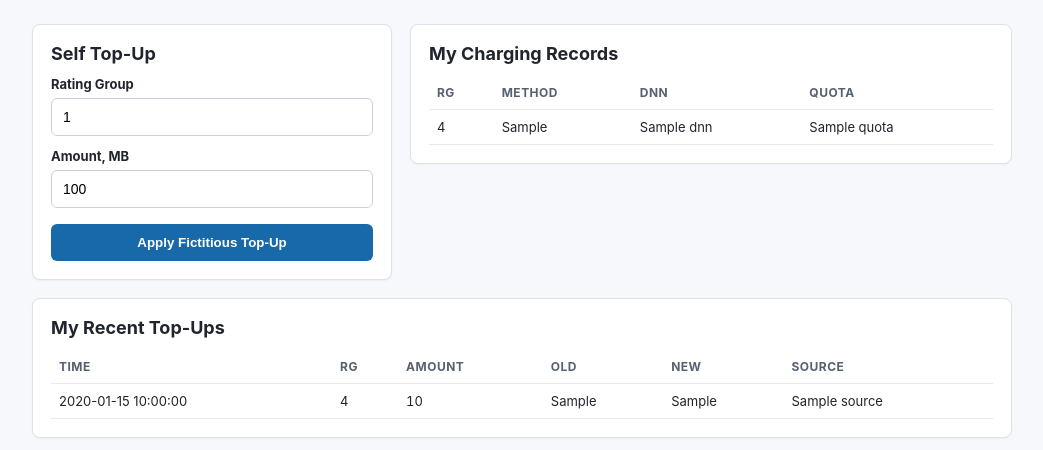
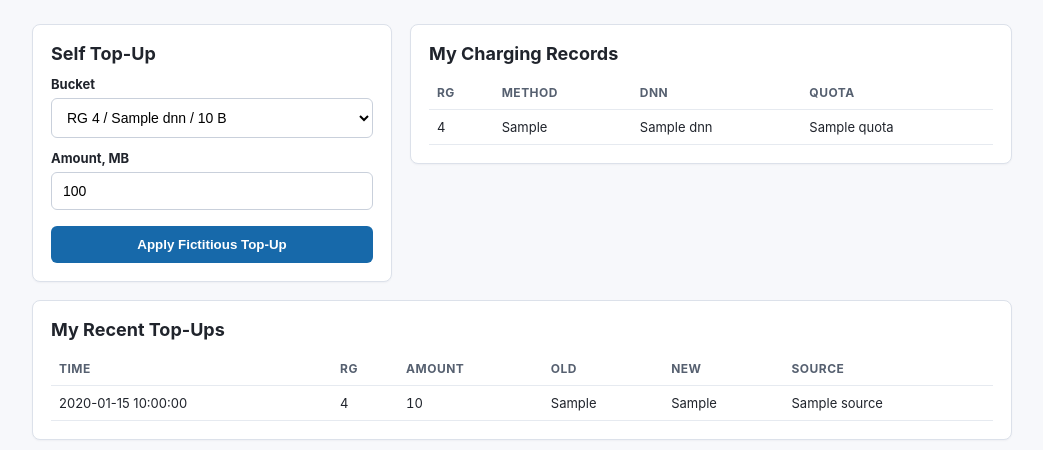
Before and after one commit to infinitydon/free5gc-charging-portal, a FastAPI app: template app/templates/user.html in a window 1280 px wide. Shown: the part 132-582 px from the top of the page, without its empty margins (118-1161 px from the left). Run offline with FastAPI, Linux system fonts and the light colour scheme; the template is opened without the code that fills it: most values are stand-ins (such as "Sample title", 1, 10 or a date in 2020).

Commit message:
Use charging buckets in portal forms

```diff
--- a/app/main.py
+++ b/app/main.py
@@ -42,7 +42,7 @@ def get_repository(settings: Annotated[Settings, Depends(get_settings)]) -> Char
     return ChargingRepository(settings.mongo_uri, settings.mongo_db)
 
 
-app = FastAPI(title="free5GC Charging Portal", version="0.3.0")
+app = FastAPI(title="free5GC Charging Portal", version="0.3.1")
 
 
 def format_bytes(value: int | str | None) -> str:
--- a/app/templates/user.html
+++ b/app/templates/user.html
@@ -14,7 +14,7 @@
     .grid { display: grid; grid-template-columns: minmax(300px, 360px) 1fr; gap: 18px; align-items: start; }
     .panel { background: #fff; border: 1px solid #dce1ea; border-radius: 8px; padding: 18px; box-shadow: 0 1px 2px rgba(20, 28, 40, .04); }
     label { display: block; font-size: 13px; font-weight: 650; margin: 12px 0 6px; }
-    input { width: 100%; box-sizing: border-box; border: 1px solid #c9d0db; border-radius: 6px; padding: 10px 11px; font-size: 14px; background: #fff; }
+    input, select { width: 100%; box-sizing: border-box; border: 1px solid #c9d0db; border-radius: 6px; padding: 10px 11px; font-size: 14px; background: #fff; }
     button { width: 100%; border: 0; border-radius: 6px; background: #1769aa; color: #fff; padding: 11px 14px; margin-top: 16px; font-weight: 750; cursor: pointer; }
     table { width: 100%; border-collapse: collapse; font-size: 13px; }
     th, td { border-bottom: 1px solid #e6eaf0; padding: 9px 8px; text-align: left; vertical-align: top; }
@@ -39,8 +39,14 @@
       <form method="post" action="/topup/form">
         <input type="hidden" name="source" value="self-service">
         <input type="hidden" name="actor" value="{{ ue_id }}">
-        <label for="ratingGroup">Rating Group</label>
-        <input id="ratingGroup" name="ratingGroup" type="number" min="0" value="1" required>
+        <label for="ratingGroup">Bucket</label>
+        <select id="ratingGroup" name="ratingGroup" required>
+          {% for record in records %}
+          {% if record.ratingGroup is not none %}
+          <option value="{{ record.ratingGroup }}">RG {{ record.ratingGroup }} / {{ record.dnn or "-" }} / {{ record.quota | bytes }}</option>
+          {% endif %}
+          {% endfor %}
+        </select>
         <label for="amountMb">Amount, MB</label>
         <input id="amountMb" name="amountMb" type="number" min="1" value="100" required>
         <button type="submit">Apply Fictitious Top-Up</button>
--- a/pyproject.toml
+++ b/pyproject.toml
@@ -1,6 +1,6 @@
 [project]
 name = "free5gc-charging-portal"
-version = "0.3.0"
+version = "0.3.1"
 description = "Lab charging and top-up portal for free5GC CHF charging data"
 requires-python = ">=3.13"
 dependencies = [
```
Also changed, not shown: app/templates/operator.html (+15 -1 lines).
